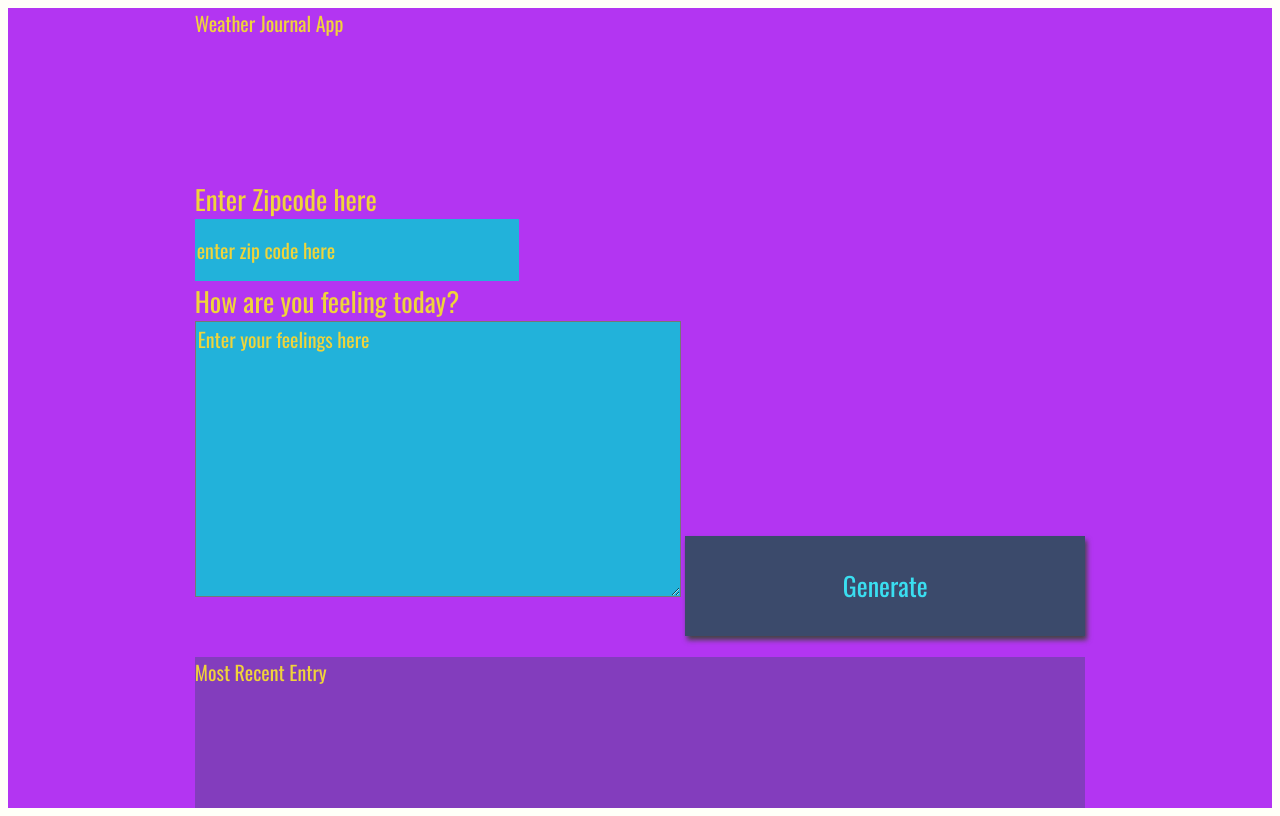
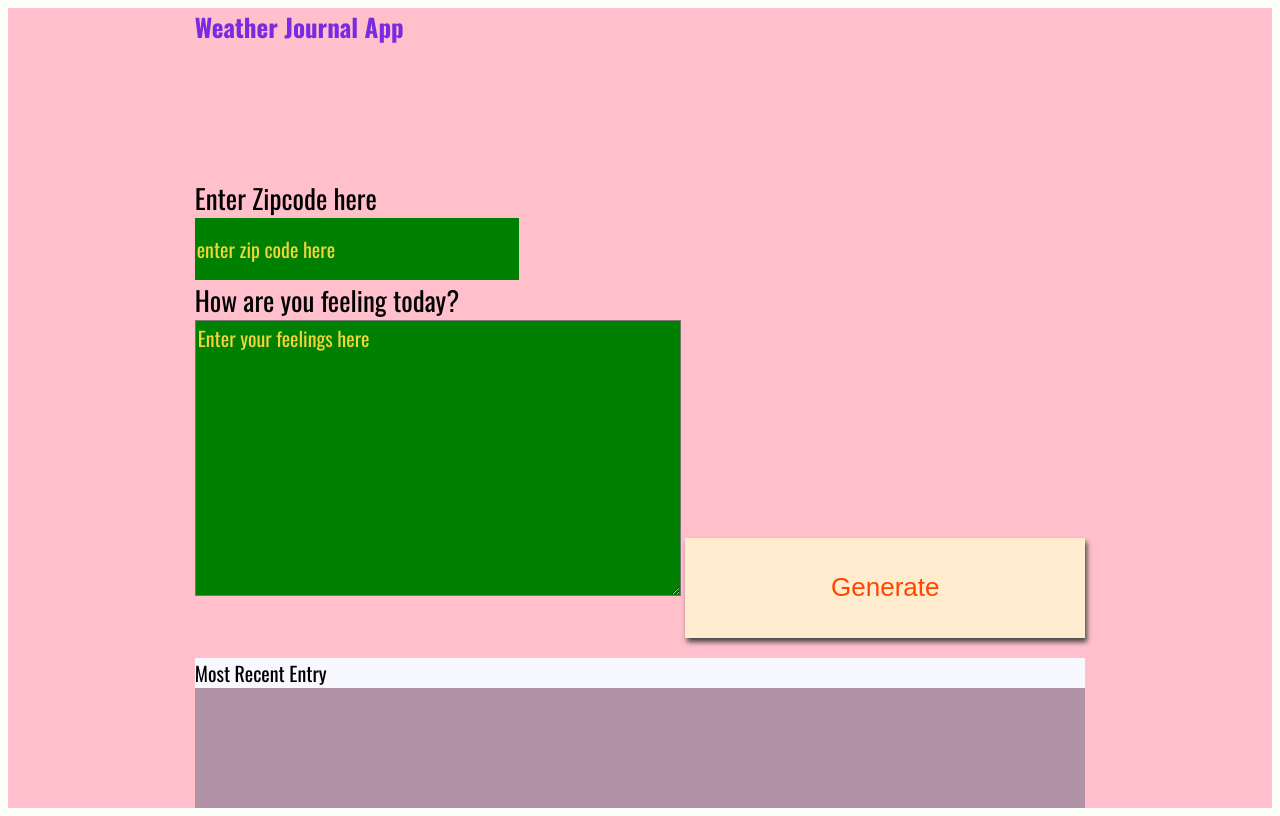
Before and after one commit to toshikaraghuwanshi/weather-journal-application, a website: page website/index.html in a window 1280 px wide. Drawn offline with nearby package versions, Linux system fonts and the light colour scheme; a web font is replaced by a local one.

Commit message:
Update style.css

```diff
--- a/website/style.css
+++ b/website/style.css
@@ -1,5 +1,5 @@
 body{
-    background: #fffff8;
+    background: #fcfff8;
     font-family: -apple-system, BlinkMacSystemFont, sans-serif;
 }
 
@@ -7,9 +7,8 @@ body{
     display: grid;
     grid-auto-rows: minmax(150px, auto);
     /* grid-template-columns:  */
-    height:100vh;
-    background: #b335f2;
-    color: #f0d43a;
+    background-color: pink;
+    color: black;
     justify-content: center;
     grid-gap: 1em;
     font-size: 20px;
@@ -29,22 +28,24 @@ body{
 }
 
 #date{
-
+color: teal;
 }
 
 #temp{
-
+color: brown;
 }
 
 #content{
-
+color: mediumblue;
 }
 
 .headline {
-
+    color: rgb(122, 43, 226);
+    font-size: 25px;
+    font-weight: 700;
 }
 .title{
-
+    background-color:ghostwhite;
 }
 
 /*  Basic Styling To Override Default For Basic HTML Elements */
@@ -57,8 +58,8 @@ input{
     display:block;
     height: 60px;
     width: 320px;
-    background:#22b2da;
-    color: #f0d43a;
+    background:green;
+    color: #613af0;
     font-size: 20px;
     font-family: 'Oswald', sans-serif;
     border: none;
@@ -67,10 +68,9 @@ input{
 button{
     width: 400px;
     height: 100px;
-    background: #3b4a6b;
-    color: #3adef0;
+    background:blanchedalmond;
+    color: orangered;
     font-size: 26px;
-    font-family: 'Oswald', sans-serif;
     border: none;
     box-shadow: 2px 4px 5px #444;
 }
@@ -79,8 +79,8 @@ h1{
 }
 
 textarea{
-    background:#22b2da;
-    color: #f0d43a;
+    background: green;
+    color: rgba(255, 0, 0, 0.231);
     font-size: 20px;
     font-family: 'Oswald', sans-serif;
 }
```
